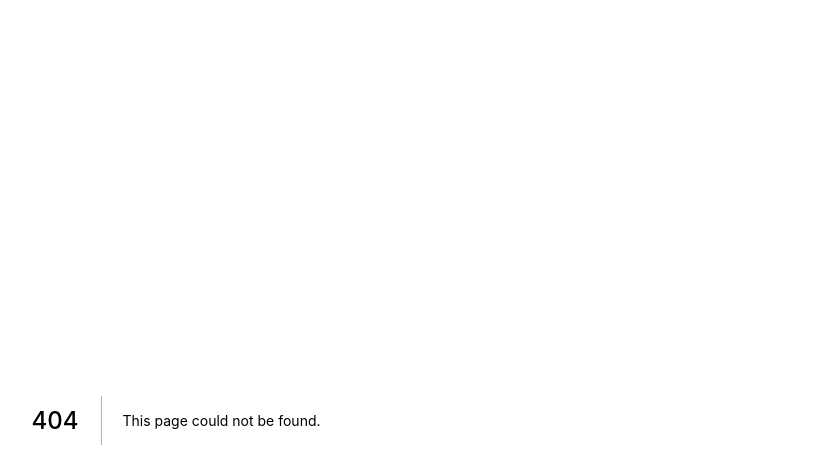
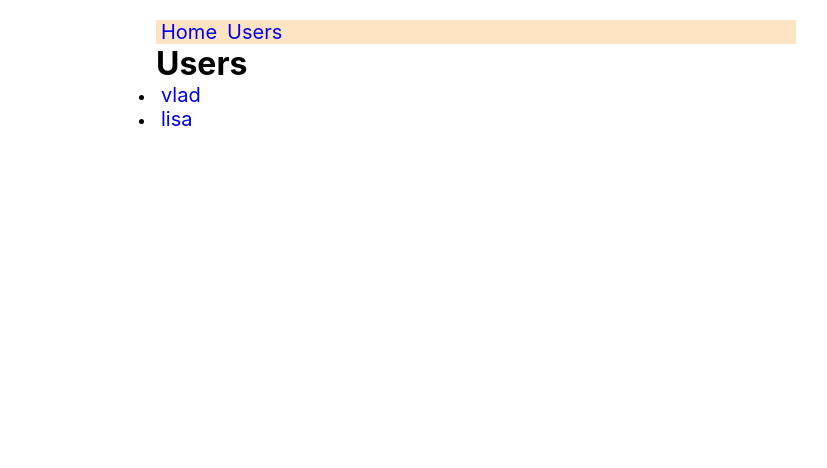
Before and after one commit to Ultraviolence322/next-practise, a Next.js app: page /users in a window 1280 px wide. Before the commit this address had no page. Shown: the top 468 px of the page, without its empty margins (164-991 px from the left). Built offline with nearby package versions, Linux system fonts and the light colour scheme.

Commit message:
added Users page

```diff
--- /dev/null
+++ b/pages/users/index.jsx
@@ -0,0 +1,34 @@
+import { useState } from 'react'
+import Navbar from '../../components/Navbar'
+import A from '../../components/A'
+
+function Users() {
+  const [users, setUsers] = useState([
+    {
+      id: 1,
+      name: 'vlad',
+    },
+    {
+      id: 2,
+      name: 'lisa',
+    }
+  ])
+
+  return (
+    <div>
+      <Navbar />
+      <h1>Users</h1>
+      <ul>
+        {
+          users.map(u => {
+            return <li key={u.id}>
+              <A href={`/users/${u.id}`} text={u.name}/>
+            </li>
+          })
+        }
+      </ul>
+    </div>
+  )
+}
+
+export default Users
```
